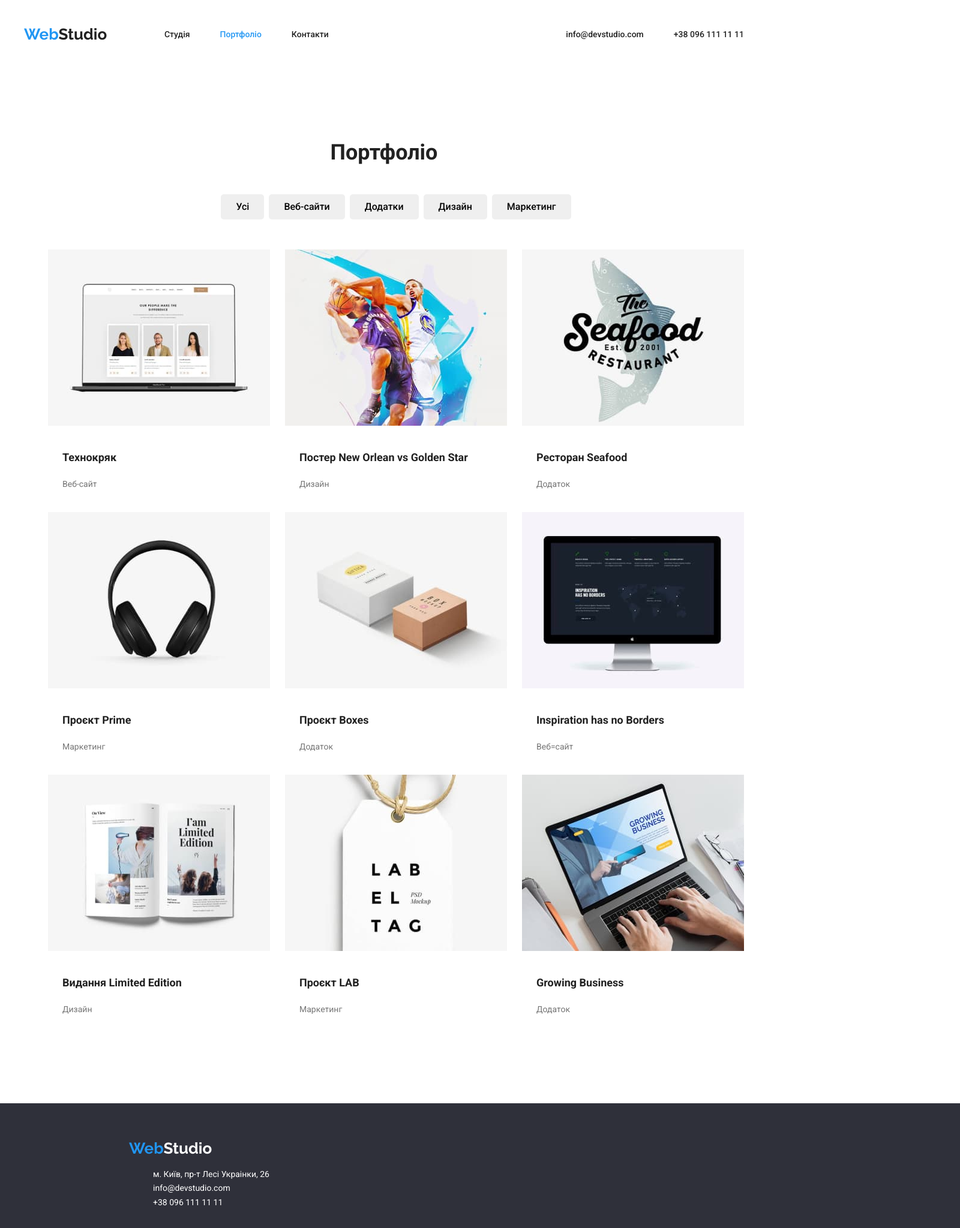
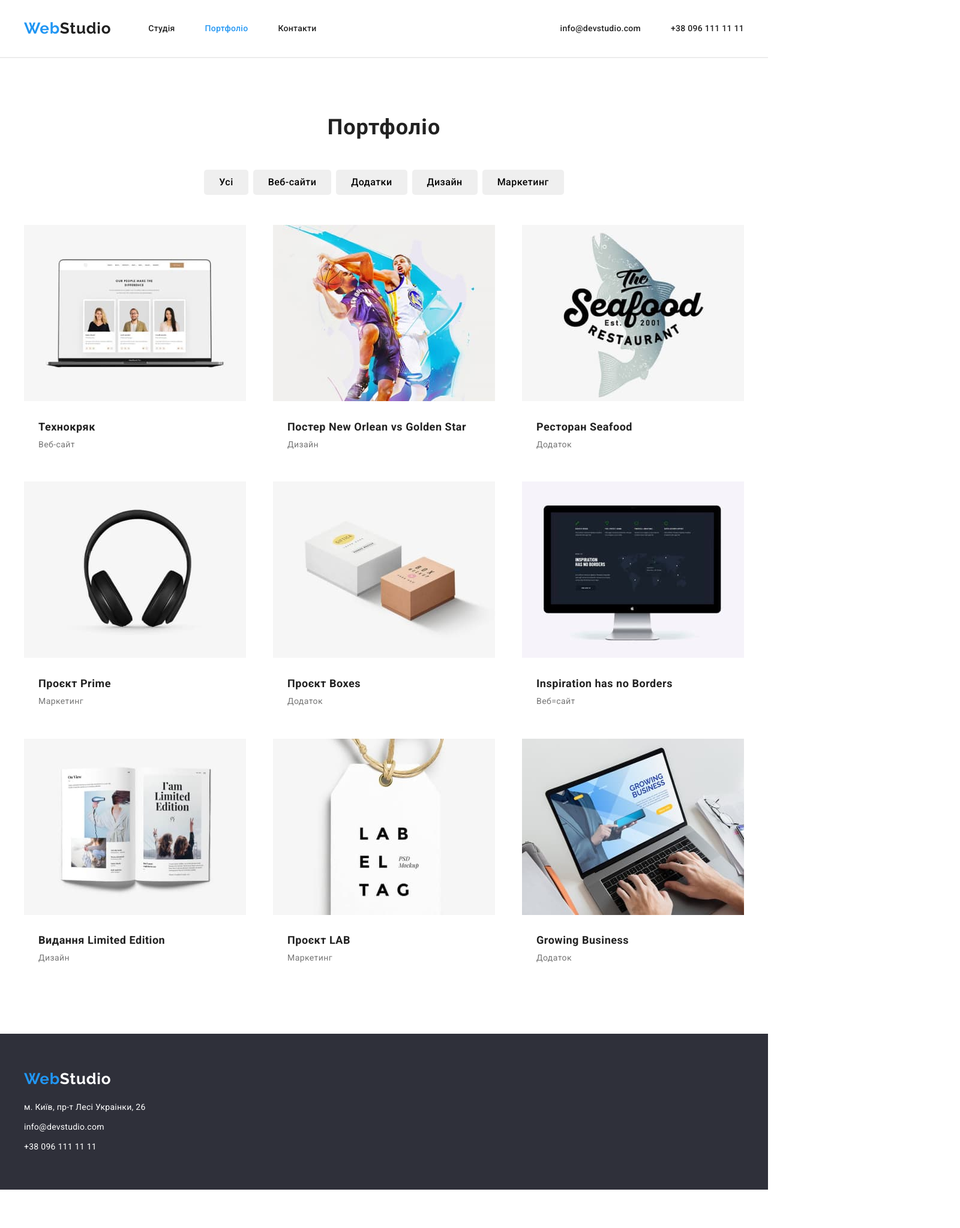
Before and after one commit to Max3281/Homework3, a plain HTML site: page portfolio.html in a window 1280 px wide. Shown: the whole page at 60% size, 1600 px wide, since content can reach past the window. After the commit the page ends 1984 px from the top, so only its background shows below. Drawn offline with nearby package versions, Linux system fonts and the light colour scheme.

Commit message:
Add files via upload

```diff
--- a/css/styles.css
+++ b/css/styles.css
@@ -1,3 +1,8 @@
+*{
+    margin: 0;
+    padding: 0;
+}
+
 :root {
     --color-primary: #212121;
     --color-secondary: #757575;
@@ -18,20 +23,13 @@ body {
 .ul-list {
     list-style: none;
 }
-/*body*/
 
 /* header */
 .container {
-    width: 100%;
     max-width: 1232px;
     margin: 0 auto;
     padding: 0 16px;
-}
-
-.hero-container, .footer-container {
-    width: 100%;
-    max-width: 1600px;
-    margin: 0 auto;
+    /* border: 1px solid tomato; */
 }
 
 .header-flex {
@@ -39,6 +37,7 @@ body {
     align-items: center;
     justify-content: space-between;
     padding: 32px 0;
+    /* border: 1px solid black; */
 }
 
 .logo {
@@ -48,7 +47,8 @@ body {
     line-height: 1.2;
     color: var(--color-hover);
     text-decoration: none;
-    letter-spacing: 0,03em;
+    letter-spacing: 0.03em;
+    /* margin: 100px; */
 }
 
 .logo1 {
@@ -63,13 +63,15 @@ body {
     display: flex;
     align-items: center;
     gap: 50px;
+    /* border: 1px solid orange; */
 }
 
 .adress-flex {
     display: flex;
     align-items: center;
     gap: 50px;
-    margin-left: 300px;
+    margin-left: 344px;
+    /* border: 1px solid gray; */
 }
 /* header */
 
@@ -84,8 +86,7 @@ body {
     font-weight: 500;
     font-size: 14px;
     line-height: 1.14;
-    letter-spacing: 0,02em;
-
+    letter-spacing: 0.02em;
 }
 
 .link:hover, .link:focus {
@@ -98,7 +99,7 @@ body {
     font-weight: 500;
     font-size: 14px;
     line-height: 1.14;
-    letter-spacing: 0,02em;
+    letter-spacing: 0.02em;
 }
 
 .portfolio-link {
@@ -112,8 +113,9 @@ body {
     font-weight: 400;
     font-size: 14px;
     line-height: 1.7;
-    letter-spacing: 0,02em;
+    letter-spacing: 0.02em;
 }
+
 /*link*/
 
 /* buttons */
@@ -126,8 +128,7 @@ body {
     line-height: 1.875;
     cursor: pointer;
     padding: 10px 32px;
-    letter-spacing: 0,06em;
-
+    letter-spacing: 0.06em;
 }
 
 .primary-buttons:hover,
@@ -146,7 +147,7 @@ body {
     cursor: pointer;
     padding: 8px 25px;
     border-radius: 5px;
-    letter-spacing: 0,03em;
+    letter-spacing: 0.03em;
 
 }
 
@@ -158,10 +159,11 @@ body {
 /*buttons*/
 
 /* main */
-.hero-container, .footer-container {
-    width: 100%;
+.hero-container,
+.footer-container {
     max-width: 1600px;
     margin: 0 auto;
+    /* padding: 0 16px; */
 }
 
 .hero-flex {
@@ -169,12 +171,14 @@ body {
     align-items: center;
     justify-content: center;
     flex-wrap: wrap;
+    /* border: 1px dashed red; */
 }
 
 .first-section{
     width: 1600px;
     padding: 200px 452px;
     background-color: #2F303A;
+    /* border: 1px solid black; */
 }
 
 .middle-header {
@@ -185,10 +189,14 @@ body {
     text-transform: uppercase;
     color: #FFFFFF;
     margin-bottom: 30px;
-    letter-spacing: 0,06em;
+    letter-spacing: 0.06em;
+    /* border: 1px solid green; */
 }
 
 /* features */
+.section-restrict-features{
+    padding-top: 94px;
+}
 .section-restrict {
     padding: 94px 0px;
 }
@@ -198,37 +206,50 @@ body {
     justify-content: space-between;
     align-items: flex-start;
     gap: 30px;
+    /* border: 1px solid red; */
+}
 
-}
 /* whatwedo */
 .whatwedo-flex {
     display: flex;
     justify-content: space-between;
     align-items: center;
     gap: 30px;
+    /* border: 1px solid orange; */
 }
+
+/* .imgwidth-calc {
+    width:calc((100%-60px)/3);
+} */
+
 /* ourteam */
 .our-team {
     background-color: #F5F5F5;
+    margin: 0 auto;
+    width: 100%;
+    max-width: 1600px;
 }
 
 .ourteam-flex {
     display: flex;
     gap: 30px;
     justify-content: space-between;
+    /* border: 1px solid gray; */
 }
 
 .teammeamber-flex {
-    display: flex;
-    flex-wrap: wrap;
+    /* display: flex;
+    flex-direction: column;
     align-items: center;
-    justify-content: center;
+    justify-content: center; */
     background-color: var(--color-link);
+    border-radius: 0 0 4px 4px;
 }
 
 .teamdescription-flex {
-    padding: 30px auto;
+    padding: 30px 0px;
 }
+
 /* text and titles */
 .primary-headers {
     font-weight: 700;
@@ -236,22 +257,22 @@ body {
     line-height: 1.1666;
     text-align: center;
     margin-bottom: 50px;
-    letter-spacing: 0,03em;
+    letter-spacing: 0.03em;
 }
 
 .secondary-headers {
     font-weight: 700;
     font-size: 14px;
     line-height: 1.14;
-    letter-spacing: 0,03em;
-
+    letter-spacing: 0.03em;
+    margin-bottom: 10px;
 }
 
 .regular-text {
     font-size: 14px;
     line-height: 1.7;
     color: var(--color-text);
-    letter-spacing: 0,03em;
+    letter-spacing: 0.03em;
 
 }
 
@@ -259,7 +280,8 @@ body {
     font-weight: 500;
     line-height: 1.187;
     text-align: center;
-    letter-spacing: 0,03em;
+    letter-spacing: 0.03em;
+    margin-bottom: 10px;
 }
 
 .secondary-text {
@@ -267,24 +289,43 @@ body {
     color: var(--color-text);
     background-color: var(--color-link);
     text-align: center;
-    letter-spacing: 0,03em;
+    letter-spacing: 0.03em;
 }
 
 /* footer */
 .last-section {
-    width: 1600px;
+    max-width: 1600px;
+    margin: 0 auto;
     background-color: #2F303A;
-    padding: 60px 215px;
+    padding: 60px 0px;
+}
+
+.footer-address {
+    margin-bottom: 9px;
+}
+
+.footer-address:first-child {
+    margin-top: 20px;
+}
+
+.footer-address:last-child {
+    margin-bottom: 0px;
 }
 
 /* portfolio page */
+.portfolio-border{
+    max-width: 1600px;
+    margin: 0 auto;
+    border-width: 1600px;
+    border-bottom: 2px solid #ECECEC;
+}
 .portfolio-sec-headers {
     font-weight: 700;
     font-size: 18px;
     line-height: 2;
     color: var(--color-primary);
     text-decoration: none;
-    letter-spacing: 0,03em;
+    letter-spacing: 0.03em;
 }
 
 .buttons-flex {
@@ -298,14 +339,18 @@ body {
     display: flex;
     justify-content: space-between;
     flex-wrap: wrap;
+    gap: 30px;
     margin-top: 50px;
+    /* border: 1px solid red; */
+    max-width: 1200px;
 }
 
-.portfoliolink-flex {
+/* .portfoliolink-flex {
     display: flex;
     flex-direction: column;
     align-items: flex-start;
-}
+    border: 1px solid #EEEEEE;
+} */
 
 .portlinkdecript-flex {
     padding: 20px 24px;
--- a/portfolio.html
+++ b/portfolio.html
@@ -1,21 +1,26 @@
 <!DOCTYPE html>
 <html lang="uk">
   <head>
-    <meta charset="UTF-8">
-    <meta http-equiv="X-UA-Compatible" content="IE=edge">
-    <meta name="viewport" content="width=device-width, initial-scale=1.0">
-    <link rel="stylesheet" href="https://cdnjs.cloudflare.com/ajax/libs/modern-normalize/1.1.0/modern-normalize.min.css">
+    <meta charset="UTF-8" />
+    <meta http-equiv="X-UA-Compatible" content="IE=edge" />
+    <meta name="viewport" content="width=device-width, initial-scale=1.0" />
+    <link
+      rel="stylesheet"
+      href="https://cdnjs.cloudflare.com/ajax/libs/modern-normalize/1.1.0/modern-normalize.min.css"
+    />
     <title>Portfolio</title>
-    <link rel="stylesheet" href="/css/styles.css">
-    <link rel="preconnect" href="https://fonts.googleapis.com">
-    <link rel="preconnect" href="https://fonts.gstatic.com" crossorigin>
-    <link href="https://fonts.googleapis.com/css2?family=Montserrat:wght@400;700&family=Raleway:wght@700&family=Roboto:wght@400;500;700;900&display=swap" rel="stylesheet">
+    <link rel="stylesheet" href="/css/styles.css" />
+    <link rel="preconnect" href="https://fonts.googleapis.com" />
+    <link rel="preconnect" href="https://fonts.gstatic.com" crossorigin />
+    <link
+      href="https://fonts.googleapis.com/css2?family=Montserrat:wght@400;700&family=Raleway:wght@700&family=Roboto:wght@400;500;700;900&display=swap"
+      rel="stylesheet"
+    />
   </head>
 
   <body>
-
     <!--header-->
-    <header>
+    <header class="portfolio-border">
       <div class="container">
         <div class="header-flex">
           <a class="logo" href="/index.html">Web<span class="logo1">Studio</span></a>
@@ -36,8 +41,9 @@
 
     <!--main-->
     <main>
+      <!-- <div class="container"> -->
+      <div class="section-restrict">
         <div class="container">
-            <div class="section-restrict">
           <h1 class="primary-headers">Портфоліо</h1>
           <section>
             <ul class="ul-list buttons-flex">
@@ -50,7 +56,7 @@
             <ul class="ul-list portfolio-flex">
               <li>
                 <a class="portfolio-link portfoliolink-flex" href="">
-                                <img src="./images/laptopsreen.jpg" alt="екран монітору" width="370">
+                  <img src="./images/laptopsreen.jpg" alt="екран монітору" width="370" />
                   <div class="portlinkdecript-flex">
                     <h2 class="portfolio-sec-headers">Технокряк</h2>
                     <p class="regular-text">Веб-сайт</p>
@@ -59,7 +65,7 @@
               </li>
               <li>
                 <a class="portfolio-link portfoliolink-flex" href="">
-                                <img src="./images/bascketbolists.jpg" alt="два баскетболіста" width="370">
+                  <img src="./images/bascketbolists.jpg" alt="два баскетболіста" width="370" />
                   <div class="portlinkdecript-flex">
                     <h2 class="portfolio-sec-headers">Постер New Orlean vs Golden Star</h2>
                     <p class="regular-text">Дизайн</p>
@@ -68,7 +74,7 @@
               </li>
               <li>
                 <a class="portfolio-link portfoliolink-flex" href="">
-                                <img src="./images/logo.jpg" alt="лого" width="370">
+                  <img src="./images/logo.jpg" alt="лого" width="370" />
                   <div class="portlinkdecript-flex">
                     <h2 class="portfolio-sec-headers">Ресторан Seafood</h2>
                     <p class="regular-text">Додаток</p>
@@ -77,7 +83,7 @@
               </li>
               <li>
                 <a class="portfolio-link portfoliolink-flex" href="">
-                                <img src="./images/headphons.jpg" alt="навушники" width="370">
+                  <img src="./images/headphons.jpg" alt="навушники" width="370" />
                   <div class="portlinkdecript-flex">
                     <h2 class="portfolio-sec-headers">Проєкт Prime</h2>
                     <p class="regular-text">Маркетинг</p>
@@ -86,7 +92,7 @@
               </li>
               <li>
                 <a class="portfolio-link portfoliolink-flex" href="">
-                                <img src="./images/boxes.jpg" alt="коробки" width="370">
+                  <img src="./images/boxes.jpg" alt="коробки" width="370" />
                   <div class="portlinkdecript-flex">
                     <h2 class="portfolio-sec-headers">Проєкт Boxes</h2>
                     <p class="regular-text">Додаток</p>
@@ -95,7 +101,7 @@
               </li>
               <li>
                 <a class="portfolio-link portfoliolink-flex" href="">
-                                <img src="./images/monitor.jpg" alt="монітор" width="370">
+                  <img src="./images/monitor.jpg" alt="монітор" width="370" />
                   <div class="portlinkdecript-flex">
                     <h2 class="portfolio-sec-headers" lang="en">Inspiration has no Borders</h2>
                     <p class="regular-text">Веб=сайт</p>
@@ -104,7 +110,7 @@
               </li>
               <li>
                 <a class="portfolio-link portfoliolink-flex" href="">
-                                <img src="./images/openbook.jpg" alt="відкрита книга" width="370">
+                  <img src="./images/openbook.jpg" alt="відкрита книга" width="370" />
                   <div class="portlinkdecript-flex">
                     <h2 class="portfolio-sec-headers">Видання Limited Edition</h2>
                     <p class="regular-text">Дизайн</p>
@@ -113,7 +119,7 @@
               </li>
               <li>
                 <a class="portfolio-link portfoliolink-flex" href="">
-                                <img src="./images/logo2.jpg" alt="маленьке лого" width="370">
+                  <img src="./images/logo2.jpg" alt="маленьке лого" width="370" />
                   <div class="portlinkdecript-flex">
                     <h2 class="portfolio-sec-headers">Проєкт LAB</h2>
                     <p class="regular-text">Маркетинг</p>
@@ -122,7 +128,7 @@
               </li>
               <li>
                 <a class="portfolio-link portfoliolink-flex" href="">
-                                <img src="./images/openlaptop.jpg" alt="відкритий ноутбук" width="370">
+                  <img src="./images/openlaptop.jpg" alt="відкритий ноутбук" width="370" />
                   <div class="portlinkdecript-flex">
                     <h2 class="portfolio-sec-headers" lang="en">Growing Business</h2>
                     <p class="regular-text">Додаток</p>
@@ -133,21 +139,35 @@
           </section>
         </div>
       </div>
+      <!-- </div> -->
     </main>
 
     <!--footer-->
-    <div class="footer-container">
+    <!-- <div class="footer-container"> -->
     <footer class="last-section">
+      <div class="container">
         <a class="logo" href="/index.html">Web<span class="logo2">Studio</span></a>
         <address>
           <ul class="ul-list">
-                    <li><a class="footer-link" href="https://goo.gl/maps/CPtrU1FHBa2aNyZL9" target="_blank"
-                            rel="noopener noreferrer nofollow">м. Київ, пр-т Лесі Украінки, 26</a></li>
-                    <li><a class="footer-link address" href="info@devstudio.com">info@devstudio.com</a></li>
-                    <li><a class="footer-link address" href="tel:+380961111111">+38 096 111 11 11</a></li>
+            <li class="footer-address">
+              <a
+                class="footer-link"
+                href="https://goo.gl/maps/CPtrU1FHBa2aNyZL9"
+                target="_blank"
+                rel="noopener noreferrer nofollow"
+                >м. Київ, пр-т Лесі Украінки, 26</a
+              >
+            </li>
+            <li class="footer-address">
+              <a class="footer-link address" href="info@devstudio.com">info@devstudio.com</a>
+            </li>
+            <li class="footer-address">
+              <a class="footer-link address" href="tel:+380961111111">+38 096 111 11 11</a>
+            </li>
           </ul>
         </address>
+      </div>
     </footer>
-    </div>
+    <!-- </div>  -->
   </body>
 </html>
```
Also changed, not shown: index.html (+70 -34 lines). Lines whose indentation alone changed are shown as unchanged.
